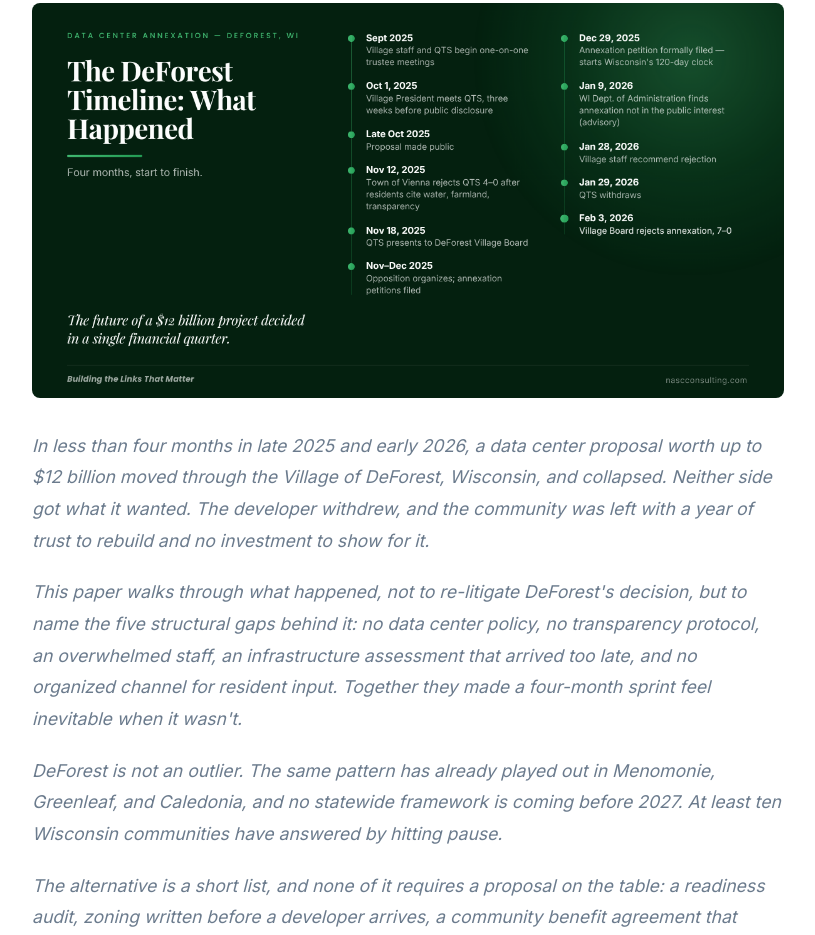
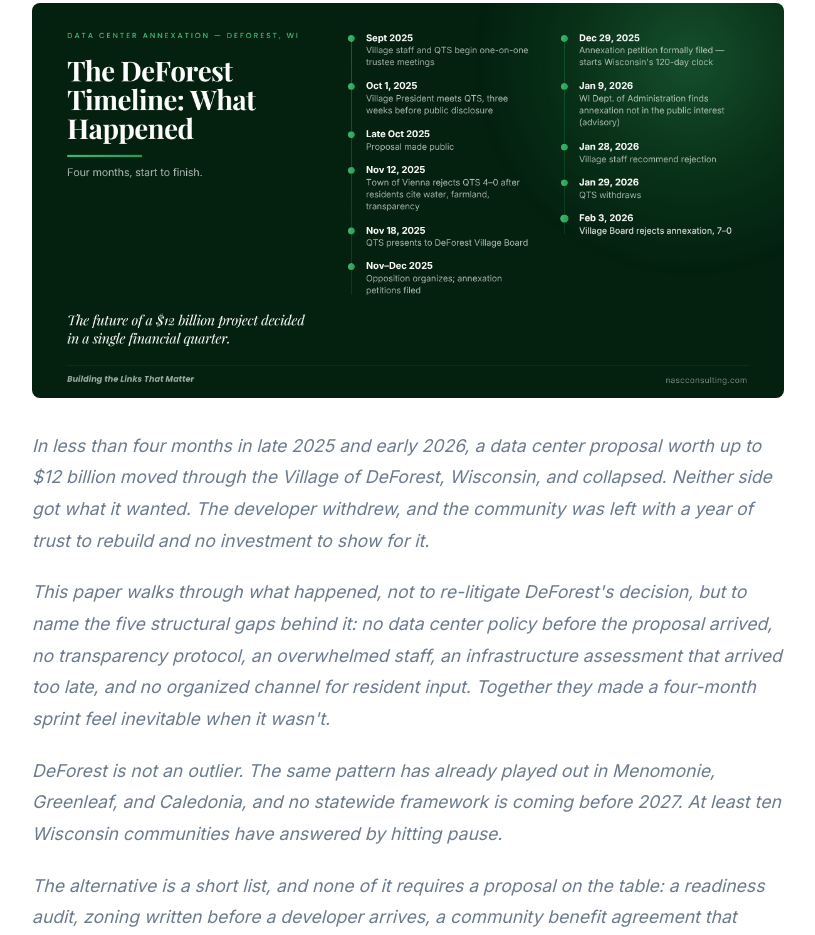
Before and after one commit to rodog62/NACSConsulting, an Eleventy site: page src/insights/entries/lessons-from-deforest.md in a window 1280 px wide. Shown: the part 290-1225 px from the top of the page, without its empty margins (232-1047 px from the left). Built offline with nearby package versions, Linux system fonts and the light colour scheme; Eleventy itself is replaced by a stand-in of ours; files that its build step writes are made by us from their sources; a web font is replaced by a local one.

Commit message:
Update Insights “lessons-from-deforest”

```diff
--- a/src/insights/entries/lessons-from-deforest.md
+++ b/src/insights/entries/lessons-from-deforest.md
@@ -11,7 +11,7 @@ summary: >-
   for it.
 
 
-  This paper walks through what happened, not to re-litigate DeForest's decision, but to name the five structural gaps behind it: no data center policy, no transparency protocol, an overwhelmed staff, an infrastructure assessment that arrived too late, and no organized channel for resident input. Together they made a four-month sprint feel inevitable when it wasn't.
+  This paper walks through what happened, not to re-litigate DeForest's decision, but to name the five structural gaps behind it: no data center policy before the proposal arrived, no transparency protocol, an overwhelmed staff, an infrastructure assessment that arrived too late, and no organized channel for resident input. Together they made a four-month sprint feel inevitable when it wasn't.
 
 
   DeForest is not an outlier. The same pattern has already played out in Menomonie, Greenleaf, and Caledonia, and no statewide framework is coming before 2027. At least ten Wisconsin communities have answered by hitting pause.
```
